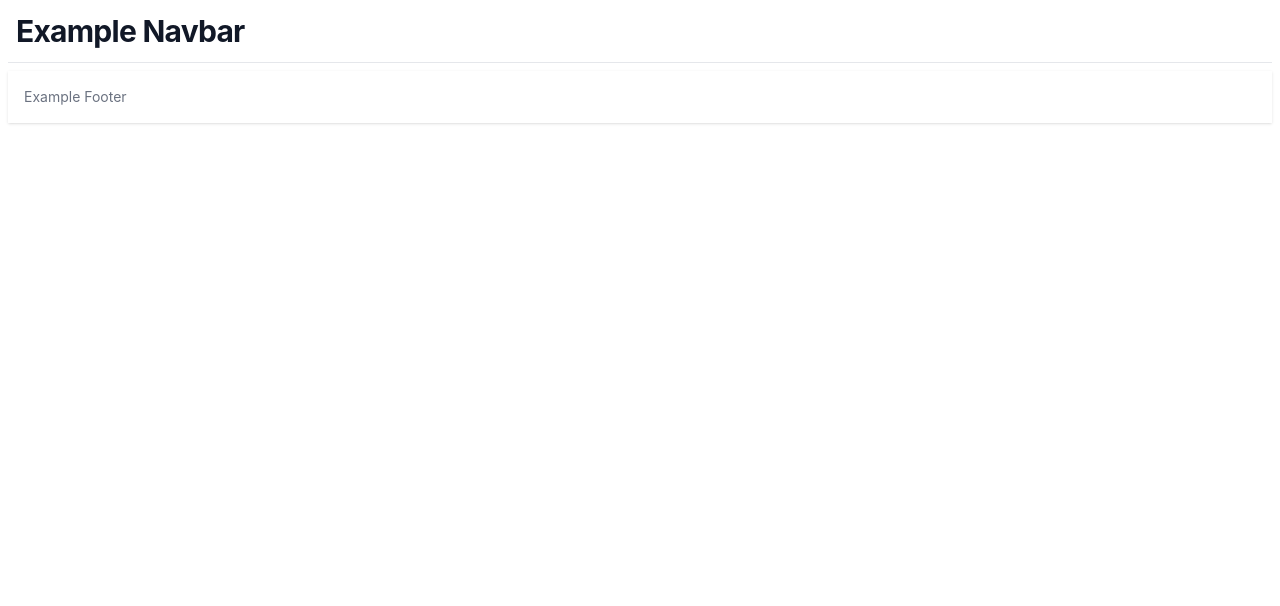
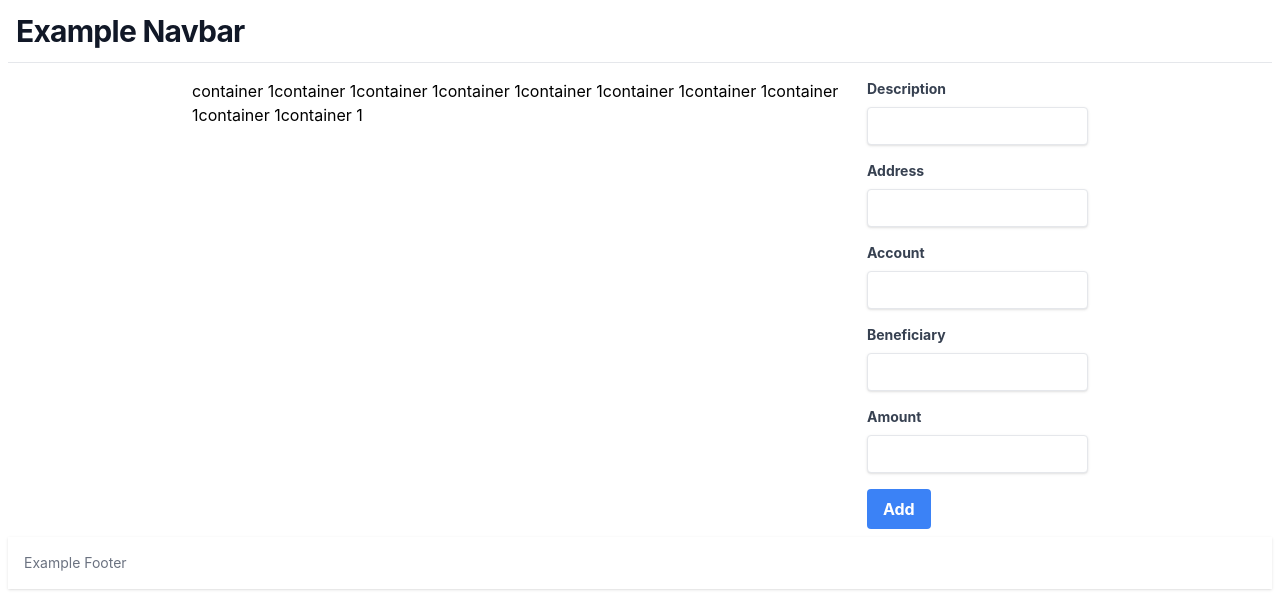
Before and after one commit to Mikolaj18/ts-redux-app, a React (Create React App) app: page / in a window 1280 px wide. Shown: the top 606 px of the page. Built offline with nearby package versions, Linux system fonts and the light colour scheme.

Commit message:
Create skeleton for transaction form

```diff
--- a/src/App.tsx
+++ b/src/App.tsx
@@ -2,11 +2,16 @@ import React from 'react';
 import './App.css';
 import Navbar from "./components/Navbar";
 import Footer from "./components/Footer";
+import AddTransaction from "./components/AddTransaction";
 
 function App() {
     return (
         <main className="mx-auto px-2">
             <Navbar/>
+            <div className="container max-w-4xl mx-auto flex justify-center gap-3 py-2">
+                <p>container 1container 1container 1container 1container 1container 1container 1container 1container 1container 1</p>
+                <AddTransaction/>
+            </div>
             <Footer/>
         </main>
     );
--- /dev/null
+++ b/src/components/AddTransaction.tsx
@@ -0,0 +1,28 @@
+import FormInput from "./FormInput";
+import {FormEvent, useRef} from "react";
+
+const AddTransaction = () => {
+    const descriptionRef = useRef<HTMLInputElement>(document.createElement('input'));
+    const addressRef = useRef<HTMLInputElement>(document.createElement('input'));
+    const accountRef = useRef<HTMLInputElement>(document.createElement('input'));
+    const beneficiaryRef = useRef<HTMLInputElement>(document.createElement('input'));
+    const amountRef = useRef<HTMLInputElement>(document.createElement('input'));
+
+    const handleFormSubmit = (e: FormEvent) => {
+        e.preventDefault();
+        console.log(descriptionRef.current.value);
+    }
+
+    return (
+        <form onSubmit={handleFormSubmit}>
+            <FormInput name="Description" id="description" type="text" ref={descriptionRef}/>
+            <FormInput name="Address" id="address" type="text" ref={addressRef}/>
+            <FormInput name="Account" id="account" type="number" min={1} ref={accountRef}/>
+            <FormInput name="Beneficiary" id="beneficiary" type="text" ref={beneficiaryRef}/>
+            <FormInput name="Amount" id="amount" type="number" min={1} ref={amountRef}/>
+            <button className="bg-blue-500 hover:bg-blue-700 text-white font-bold py-2 px-4 rounded">Add</button>
+        </form>
+    )
+}
+
+export default AddTransaction;
--- /dev/null
+++ b/src/components/FormInput.tsx
@@ -0,0 +1,30 @@
+import React, { forwardRef, ForwardedRef } from "react";
+
+type TFormInput = {
+    name: string,
+    id: string,
+    type: string,
+    error?: string,
+    min?: number,
+    max?: number,
+}
+
+const FormInput = forwardRef(({name, id, type, error, min, max}: TFormInput, ref: ForwardedRef<HTMLInputElement>) => {
+    return (
+        <div className="mb-4">
+            <label className="block text-gray-700 text-sm font-bold mb-2" htmlFor={id}>{name}</label>
+            <input
+                ref={ref}
+                name={name}
+                id={id}
+                type={type}
+                min={min}
+                max={max}
+                className="shadow appearance-none border rounded w-full py-2 px-3 text-gray-700 leading-tight focus:outline-none focus:shadow-outline"
+            />
+            {error && <p className="text-red-500 text-xs italic">{error}</p>}
+        </div>
+    );
+});
+
+export default FormInput;
```
